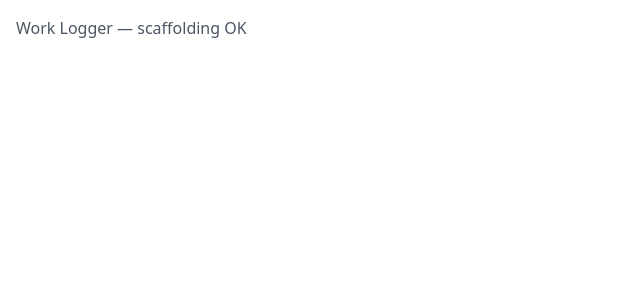
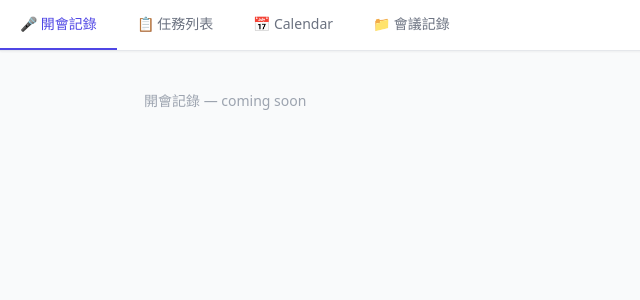
Before and after one commit to redred1234hyh-star/work-logger, a React (Vite) app: page / in a window 1280 px wide. Shown: the top 300 px of the page, without its empty margins (0-640 px from the left). Built offline with nearby package versions, Linux system fonts and the light colour scheme.

Commit message:
feat: add app shell with top tab navigation

```diff
--- a/src/App.jsx
+++ b/src/App.jsx
@@ -1,3 +1,26 @@
+import { useState } from 'react'
+import TopNav from './components/TopNav'
+import MeetingInput from './pages/MeetingInput'
+import TaskList from './pages/TaskList'
+import CalendarPage from './pages/CalendarPage'
+import MeetingArchive from './pages/MeetingArchive'
+
 export default function App() {
-  return <div className="p-4 text-gray-600">Work Logger — scaffolding OK</div>
+  const [activeTab, setActiveTab] = useState('meeting')
+
+  const pages = {
+    meeting: <MeetingInput />,
+    tasks: <TaskList />,
+    calendar: <CalendarPage />,
+    archive: <MeetingArchive />,
+  }
+
+  return (
+    <div className="min-h-screen bg-gray-50">
+      <TopNav activeTab={activeTab} onTabChange={setActiveTab} />
+      <main className="max-w-5xl mx-auto px-4 py-2">
+        {pages[activeTab]}
+      </main>
+    </div>
+  )
 }
--- /dev/null
+++ b/src/components/TopNav.jsx
@@ -0,0 +1,28 @@
+const TABS = [
+  { id: 'meeting', label: '🎤 開會記錄' },
+  { id: 'tasks', label: '📋 任務列表' },
+  { id: 'calendar', label: '📅 Calendar' },
+  { id: 'archive', label: '📁 會議記錄' },
+]
+
+export default function TopNav({ activeTab, onTabChange }) {
+  return (
+    <nav className="bg-white border-b border-gray-200 sticky top-0 z-10 shadow-sm">
+      <div className="flex overflow-x-auto" style={{ scrollbarWidth: 'none' }}>
+        {TABS.map((tab) => (
+          <button
+            key={tab.id}
+            onClick={() => onTabChange(tab.id)}
+            className={`flex-shrink-0 px-5 py-3.5 text-sm font-medium border-b-2 whitespace-nowrap transition-colors ${
+              activeTab === tab.id
+                ? 'border-indigo-600 text-indigo-600'
+                : 'border-transparent text-gray-500 hover:text-gray-700'
+            }`}
+          >
+            {tab.label}
+          </button>
+        ))}
+      </div>
+    </nav>
+  )
+}
--- /dev/null
+++ b/src/pages/CalendarPage.jsx
@@ -0,0 +1,3 @@
+export default function CalendarPage() {
+  return <div className="py-8 text-gray-400 text-sm">Calendar — coming soon</div>
+}
--- /dev/null
+++ b/src/pages/MeetingArchive.jsx
@@ -0,0 +1,3 @@
+export default function MeetingArchive() {
+  return <div className="py-8 text-gray-400 text-sm">會議記錄 — coming soon</div>
+}
--- /dev/null
+++ b/src/pages/MeetingInput.jsx
@@ -0,0 +1,3 @@
+export default function MeetingInput() {
+  return <div className="py-8 text-gray-400 text-sm">開會記錄 — coming soon</div>
+}
--- /dev/null
+++ b/src/pages/TaskList.jsx
@@ -0,0 +1,3 @@
+export default function TaskList() {
+  return <div className="py-8 text-gray-400 text-sm">任務列表 — coming soon</div>
+}
```
